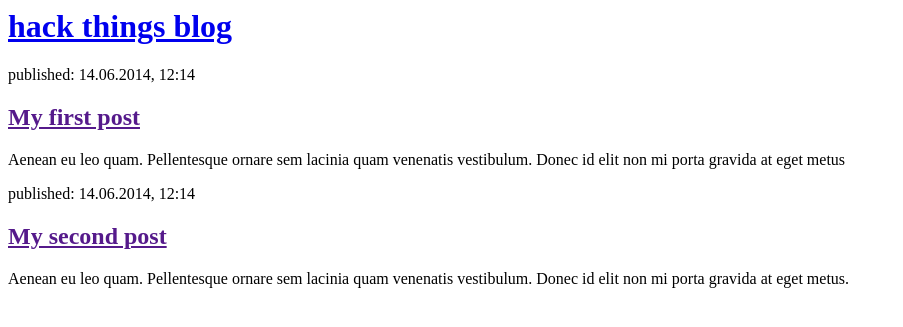
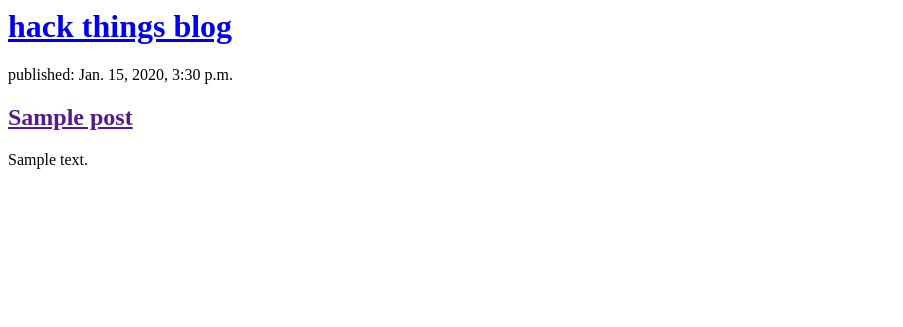
Before and after one commit to Yashashwee/my-first-blog, a Django app: template blog/templates/blog/post_list.html in a window 1280 px wide. Shown: the top 327 px of the page, without its empty margins (0-903 px from the left). Run offline with Django 3.2, Linux system fonts and the light colour scheme; the template is opened without the code that fills it: values that come from a table or form of the project are taken from there, others are empty; tables that the repository leaves empty hold one stand-in row (values such as "Sample post").

Commit message:
Dynamic data template

```diff
--- a/blog/templates/blog/post_list.html
+++ b/blog/templates/blog/post_list.html
@@ -2,19 +2,19 @@
     <head>
         <title>hackthings blog</title>
     </head>
+
     <body>
         <div>
             <h1><a href="/">hack things blog</a></h1>
         </div>
-			<div>
-            <p>published: 14.06.2014, 12:14</p>
-            <h2><a href="">My first post</a></h2>
-            <p>Aenean eu leo quam. Pellentesque ornare sem lacinia quam venenatis vestibulum. Donec id elit non mi porta gravida at eget metus</p>
-        </div>
- <div>
-            <p>published: 14.06.2014, 12:14</p>
-            <h2><a href="">My second post</a></h2>
-            <p>Aenean eu leo quam. Pellentesque ornare sem lacinia quam venenatis vestibulum. Donec id elit non mi porta gravida at eget metus. </p>
-        </div>
+        {% for post in posts %}
+            <div>
+            <p>published: {{ post.published_date }}</p>
+            <h2><a href="">{{ post.title }}</a></h2>
+            <p>{{ post.text|linebreaksbr }}</p>
+            </div>
+        {% endfor %}
+
+
     </body>
 </html>
--- a/blog/views.py
+++ b/blog/views.py
@@ -1,5 +1,7 @@
 from django.shortcuts import render
+from django.utils import timezone
+from .models import Post
 
-# Create your views here.
 def post_list(request):
-    return render(request,'blog/post_list.html',{})
+    posts = Post.objects.filter(published_date__lte=timezone.now()).order_by('published_date')
+    return render(request, 'blog/post_list.html', {'posts': posts})
```
